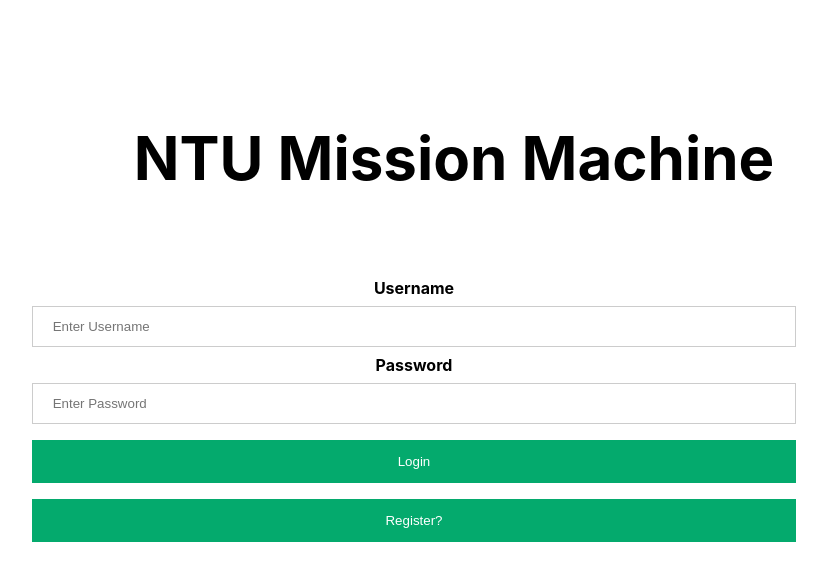
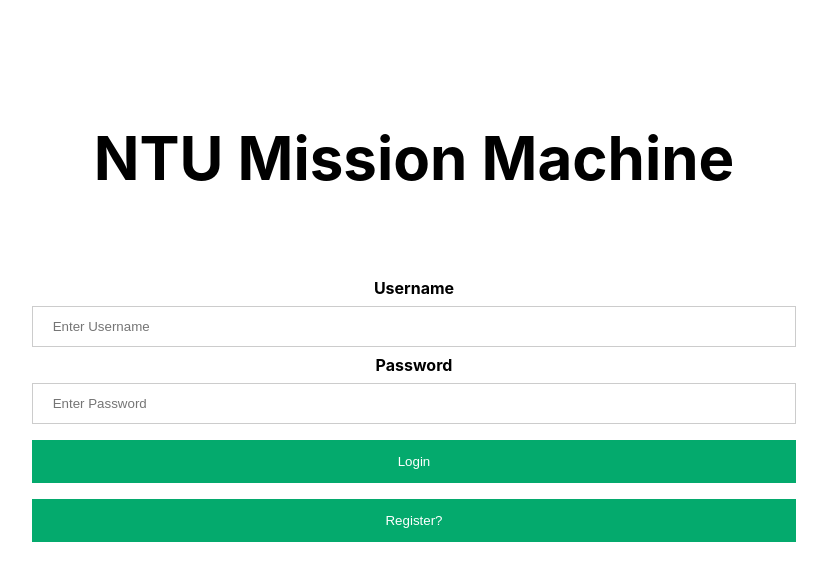
Before and after one commit to zhiyuuuu/NTU-Mission-Machine, a React (Create React App) app in the folder frontend/: page / in a window 1280 px wide. Shown: the top 580 px of the page, without its empty margins (226-1053 px from the left). Built offline with nearby package versions, Linux system fonts and the light colour scheme.

Commit message:
modify padding

```diff
--- a/frontend/src/component/Title.js
+++ b/frontend/src/component/Title.js
@@ -7,7 +7,7 @@ const Wrapper = styled.div`
   font-size: 40px;
   //padding: 30px;
   margin: 1em;
-  padding-left: 80px;
+  //padding-left: 80px;
 `;
 
 const Title = () => {
```
